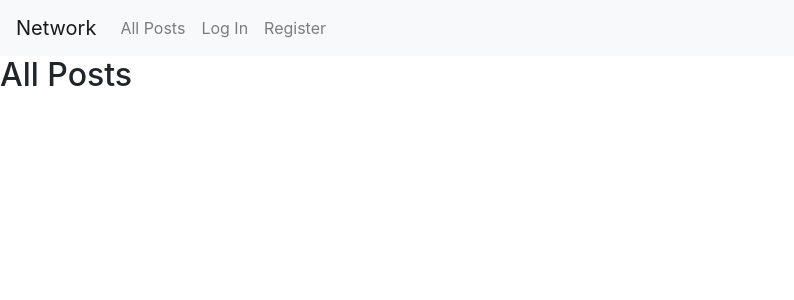
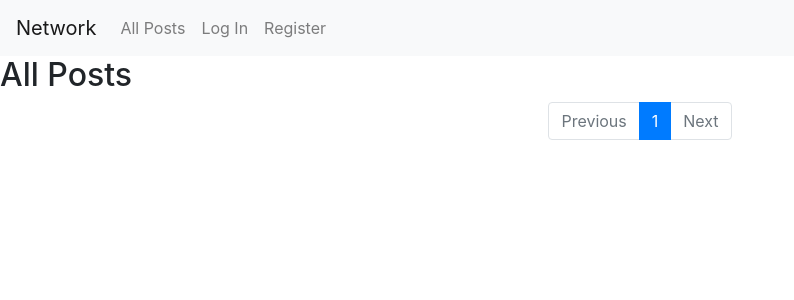
Before and after one commit to jalomi/Harvard_CS50w_Network, a Django app: page / in a window 1280 px wide. Shown: the top 300 px of the page, without its empty margins (0-794 px from the left). Run offline with Django 3.2, Linux system fonts and the light colour scheme; data that the repository does not hold is empty; some libraries are stand-ins or nearby versions.

Commit message:
Add pagination to only show 10 posts per page in all views that have a list of posts

```diff
--- a/network/templates/network/following.html
+++ b/network/templates/network/following.html
@@ -3,5 +3,5 @@
 {% block body %}
     <h2>Following</h2>
 
-    {% include "network/postlist.html" with posts=posts %}
+    {% include "network/postlist.html" with page_obj=page_obj %}
 {% endblock %}
--- a/network/templates/network/index.html
+++ b/network/templates/network/index.html
@@ -3,5 +3,5 @@
 {% block body %}
     <h2>All Posts</h2>
 
-    {% include "network/postlist.html" with posts=posts %}
+    {% include "network/postlist.html" with page_obj=page_obj %}
 {% endblock %}
--- a/network/templates/network/postlist.html
+++ b/network/templates/network/postlist.html
@@ -1,5 +1,5 @@
 <div class="posts">
-    {% for post in posts reversed %}
+    {% for post in page_obj.object_list %}
     <li>
         <div class="post-username">
             <a href="{% url "user" post.poster %}"><b>{{ post.poster }}</b></a>
@@ -16,3 +16,41 @@
     </li>
     {% endfor %}
 </div>
+
+<nav aria-label="pagenav">
+    <ul class="pagination justify-content-center">
+        {% if page_obj.has_previous %}
+            <li class="page-item">
+                <a class="page-link" href="?page={{ page_obj.previous_page_number }}">Previous</a>
+            </li>
+        {% else %}
+        <li class="page-item disabled">
+            <a class="page-link" tabindex="-1" aria-disabled="true">Previous</a>
+        </li>
+        {% endif %}
+
+        {% for page_num in page_obj.paginator.page_range %}
+            {% if page_num == page_obj.number %}
+                <li class="page-item active" aria-current="page">
+                    <a class="page-link">{{page_num}}</a>
+                </li>
+            {% else %}
+            <li class="page-item">
+                <a class="page-link" href="?page={{page_num}}">{{page_num}}</a>
+            </li>
+            {% endif %}
+
+        {% endfor %}
+
+
+        {% if page_obj.has_next %}
+            <li class="page-item">
+                <a class="page-link" href="?page={{ page_obj.next_page_number }}">Next</a>
+            </li>
+        {% else %}
+        <li class="page-item disabled">
+            <a class="page-link" tabindex="-1" aria-disabled="true">Next</a>
+        </li>
+        {% endif %}
+    </ul>
+</nav>
--- a/network/templates/network/user.html
+++ b/network/templates/network/user.html
@@ -22,5 +22,5 @@
 
     <hr>
 
-    {% include "network/postlist.html" with posts=posts %}
+    {% include "network/postlist.html" with page_obj=page_obj %}
 {% endblock %}
--- a/network/views.py
+++ b/network/views.py
@@ -1,4 +1,5 @@
 from django.contrib.auth import authenticate, login, logout
+from django.core.paginator import Paginator
 from django.db import IntegrityError
 from django.http import HttpResponse, HttpResponseRedirect
 from django.shortcuts import render
@@ -17,10 +18,11 @@ class NewFollowerForm(forms.Form):
 
 
 def index(request):
-    posts = Post.objects.all()
+    posts = Post.objects.all().order_by("-timestamp")
+    page = Paginator(posts, 10).get_page(request.GET.get('page'))
 
     return render(request, "network/index.html", {
-        "posts": posts,
+        "page_obj": page,
     })
 
 
@@ -98,7 +100,8 @@ def new_post(request):
 
 def user_page(request, name):
     user = User.objects.get(username=name)
-    posts = Post.objects.filter(poster=user)
+    posts = Post.objects.filter(poster=user).order_by("-timestamp")
+    page = Paginator(posts, 10).get_page(request.GET.get('page'))
 
     followers = Follow.objects.filter(following=user)
     following = Follow.objects.filter(follower=user)
@@ -112,7 +115,7 @@ def user_page(request, name):
         is_auth = True
 
     return render(request, "network/user.html", {
-        "posts": posts,
+        "page_obj": page,
         "username": user.username,
         "followers": followers.count(),
         "following": following.count(),
@@ -148,8 +151,9 @@ def following(request):
         p = Post.objects.filter(poster=f.following)
         posts = posts | p
 
-    posts = posts.order_by("timestamp")
+    posts = posts.order_by("-timestamp")
+    page = Paginator(posts, 10).get_page(request.GET.get('page'))
 
     return render(request, "network/following.html", {
-        "posts": posts,
+        "page_obj": page,
     })
```
